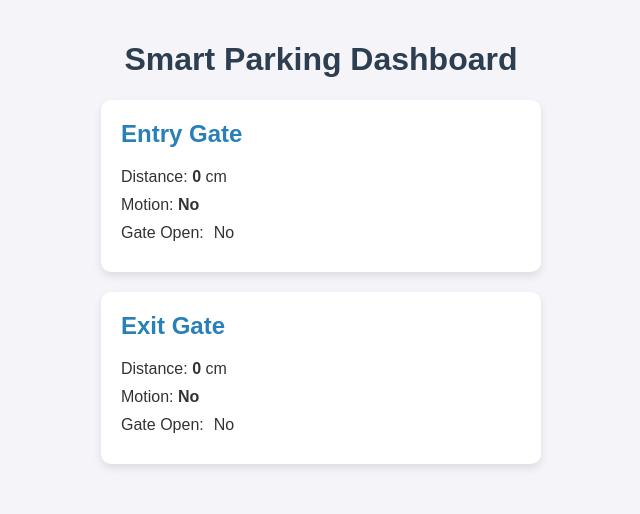
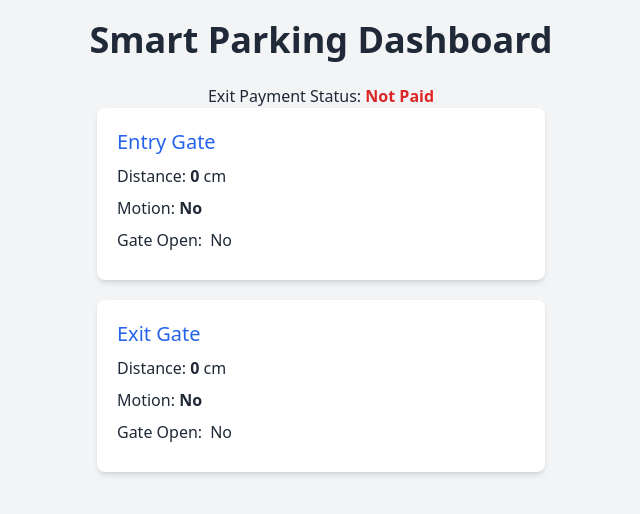
Before and after one commit to ThilanN/DP-firebase, a Flask app: page / in a window 1280 px wide. Shown: the top 514 px of the page, without its empty margins (319-959 px from the left). Run offline with Flask 3, Linux system fonts and the light colour scheme; some libraries are stand-ins or nearby versions.

Commit message:
added paymant gateway,changed styles to tailwind

```diff
--- a/app.py
+++ b/app.py
@@ -4,7 +4,7 @@ from firebase_admin import credentials, db
 
 app = Flask(__name__)
 
-# Initialize Firebase for server-side
+# Firebase for server-side
 cred = credentials.Certificate("serviceAccountKey.json")
 firebase_admin.initialize_app(cred, {"databaseURL": "https://smart-parking-system-5376-default-rtdb.asia-southeast1.firebasedatabase.app"})
 ref_entry = db.reference("entry")
@@ -14,6 +14,11 @@ ref_exit = db.reference("exit")
 def index():
     return render_template('index.html')
 
+@app.route('/payment')
+def get_payment_status():
+    status = db.reference("paymentStatus/exit").get()
+    return {"paid": bool(status)}
+
 @app.route('/firebase-config.json')
 def serve_config():
     return send_from_directory('.', 'firebase-config.json')
--- a/templates/index.html
+++ b/templates/index.html
@@ -6,66 +6,30 @@
   <title>Smart Parking Dashboard</title>
   <script src="https://www.gstatic.com/firebasejs/9.23.0/firebase-app-compat.js"></script>
   <script src="https://www.gstatic.com/firebasejs/9.23.0/firebase-database-compat.js"></script>
-  <style>
-    body {
-      font-family: Arial, sans-serif;
-      background-color: #f4f4f9;
-      margin: 0;
-      padding: 20px;
-      color: #333;
-    }
-    h1 {
-      text-align: center;
-      color: #2c3e50;
-    }
-    .gate-card {
-      background-color: white;
-      border-radius: 10px;
-      box-shadow: 0 4px 8px rgba(0, 0, 0, 0.1);
-      padding: 20px;
-      margin-bottom: 20px;
-      max-width: 400px;
-      margin-left: auto;
-      margin-right: auto;
-    }
-    .gate-card h2 {
-      color: #2980b9;
-      margin-top: 0;
-    }
-    p {
-      margin: 10px 0;
-      font-size: 16px;
-    }
-    .value {
-      font-weight: bold;
-    }
-    .red { color: red; }
-    .green { color: green; }
-    .status {
-      display: flex;
-      align-items: center;
-      gap: 10px;
-    }
-  </style>
+  <script src="https://cdn.tailwindcss.com"></script>
 </head>
-<body>
-  <h1>Smart Parking Dashboard</h1>
+<body class="font-sans bg-gray-100 p-5 text-gray-800">
+  <h1 class="text-center text-4xl text-gray-800 mb-6 font-bold">Smart Parking Dashboard</h1>
 
-  <div class="gate-card">
-    <h2>Entry Gate</h2>
-    <p>Distance: <span id="entry-distance" class="value">0</span> cm</p>
-    <p>Motion: <span id="entry-motion" class="value">No</span></p>
-    <p class="status">Gate Open: <span id="entry-gate">No</span>
+  <p class="text-center mt-4">
+    Exit Payment Status: <span id="payment-status" class="font-bold text-red-600">Not Paid</span>
+  </p>
+
+  <div class="gate-card bg-white rounded-lg shadow-md p-5 mb-5 max-w-md mx-auto">
+    <h2 class="text-xl text-blue-600 mb-2">Entry Gate</h2>
+    <p class="my-2 text-base">Distance: <span id="entry-distance" class="font-bold">0</span> cm</p>
+    <p class="my-2 text-base">Motion: <span id="entry-motion" class="font-bold">No</span></p>
+    <p class="flex items-center gap-2 my-2 text-base">Gate Open: <span id="entry-gate">No</span>
       <span id="entry-details"></span>
       <span id="entry-color"></span>
     </p>
   </div>
 
-  <div class="gate-card">
-    <h2>Exit Gate</h2>
-    <p>Distance: <span id="exit-distance" class="value">0</span> cm</p>
-    <p>Motion: <span id="exit-motion" class="value">No</span></p>
-    <p class="status">Gate Open: <span id="exit-gate">No</span>
+  <div class="gate-card bg-white rounded-lg shadow-md p-5 mb-5 max-w-md mx-auto">
+    <h2 class="text-xl text-blue-600 mb-2">Exit Gate</h2>
+    <p class="my-2 text-base">Distance: <span id="exit-distance" class="font-bold">0</span> cm</p>
+    <p class="my-2 text-base">Motion: <span id="exit-motion" class="font-bold">No</span></p>
+    <p class="flex items-center gap-2 my-2 text-base">Gate Open: <span id="exit-gate">No</span>
       <span id="exit-details"></span>
       <span id="exit-color"></span>
     </p>
@@ -93,7 +57,7 @@
           document.getElementById("entry-gate").textContent = data.gate_open ? "Yes" : "No";
           document.getElementById("entry-details").textContent =
             data.gate_open ? ` (Dist: ${data.distance || 0}cm, Motion: ${data.motion || 0}, Open: ${data.gate_open || 0})` : "";
-          document.getElementById("entry-color").className = data.gate_open ? "green" : "red";
+          document.getElementById("entry-color").className = data.gate_open ? "text-green-600" : "text-red-600";
         }, (error) => {
           console.error("Entry listener error:", error);
         });
@@ -106,9 +70,17 @@
           document.getElementById("exit-gate").textContent = data.gate_open ? "Yes" : "No";
           document.getElementById("exit-details").textContent =
             data.gate_open ? ` (Dist: ${data.distance || 0}cm, Motion: ${data.motion || 0}, Open: ${data.gate_open || 0})` : "";
-          document.getElementById("exit-color").className = data.gate_open ? "green" : "red";
+          document.getElementById("exit-color").className = data.gate_open ? "text-green-600" : "text-red-600";
         }, (error) => {
           console.error("Exit listener error:", error);
+        });
+
+        const paymentRef = db.ref("paymentStatus/exit");
+        paymentRef.on("value", (snapshot) => {
+          const paid = snapshot.val();
+          const el = document.getElementById("payment-status");
+          el.textContent = paid ? "Paid" : "Not Paid";
+          el.className = paid ? "font-bold text-green-600" : "font-bold text-red-600";
         });
       })
       .catch(error => console.error("Error loading config or initializing:", error));
```
Also changed, not shown: firebase_update.py (+20 -10 lines), 1 other file.
